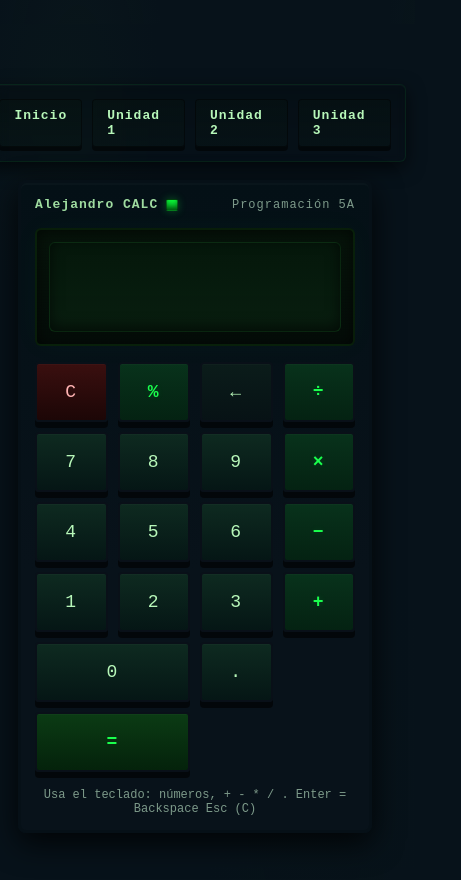
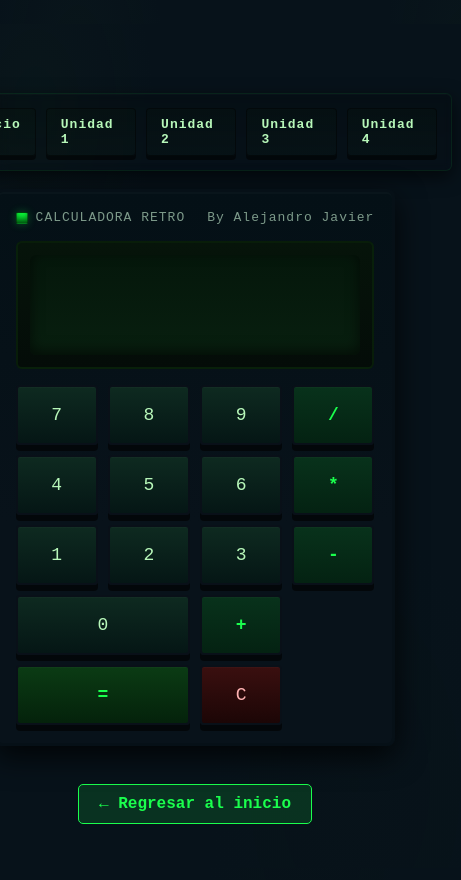
Before and after one commit to alejandrojavierlucas/Lucaspro, a plain HTML site: page calculadora.html in a window 390 px wide. Shown: the whole page, 461 px wide, since content can reach past the window. Drawn offline with Linux system fonts and the light colour scheme.

Commit message:
Update calculadora.html

```diff
--- a/calculadora.html
+++ b/calculadora.html
@@ -6,324 +6,269 @@
   <title>Calculadora Retro — Alejandro Javier</title>
 
   <style>
-    /* ------------------------
-       Retro 80s LCD Green Theme + Top Nav
-       ------------------------ */
-    :root{
-      --bg:#07121a;
-      --panel:#0c1620;
-      --lcd-bg:#081a10;
-      --lcd-glow:#1aff4d;
-      --button:#0f1b25;
-      --button-edge:#091018;
-      --accent:#1aff4d;
-      --text:#b7f7b9;
-      --muted:#7d9a8a;
-      --nav-bg:rgba(5,12,8,0.25);
-      --nav-border:rgba(26,255,80,0.08);
+    :root {
+      --bg: #07121a;
+      --panel: #0c1620;
+      --lcd-bg: #081a10;
+      --lcd-glow: #1aff4d;
+      --button: #0f1b25;
+      --button-edge: #091018;
+      --accent: #1aff4d;
+      --text: #b7f7b9;
+      --muted: #7d9a8a;
+      --nav-bg: rgba(5, 12, 8, 0.25);
+      --nav-border: rgba(26, 255, 80, 0.08);
     }
 
-    html,body{
-      height:100%;
-      margin:0;
-      font-family:"Courier New",Courier,monospace;
-      background:
-        radial-gradient(ellipse at 20% 10%,rgba(26,60,30,0.09) 0%,transparent 20%),
-        radial-gradient(ellipse at 80% 90%,rgba(10,30,10,0.06) 0%,transparent 25%),
-        var(--bg);
-      display:flex;
-      align-items:center;
-      justify-content:center;
-      padding:24px;
-      color:var(--text);
-      flex-direction:column;
-      gap:18px;
+    html, body {
+      height: 100%;
+      margin: 0;
+      font-family: "Courier New", Courier, monospace;
+      background: radial-gradient(ellipse at 20% 10%, rgba(26, 60, 30, 0.09) 0%, transparent 20%),
+                  radial-gradient(ellipse at 80% 90%, rgba(10, 30, 10, 0.06) 0%, transparent 25%),
+                  var(--bg);
+      display: flex;
+      align-items: center;
+      justify-content: center;
+      padding: 24px;
+      color: var(--text);
+      flex-direction: column;
+      gap: 18px;
     }
 
-    /* === Top Navigation (retro style) === */
     .topnav {
-      width:100%;
-      max-width:920px;
-      display:flex;
-      justify-content:center;
-      gap:10px;
-      padding:14px; /* más espacio interno */
-      margin-top:25px; /* 💡 baja la barra un poco */
-      background:linear-gradient(180deg,rgba(0,0,0,0.18),rgba(0,0,0,0.06));
-      border:1px solid var(--nav-border);
-      border-radius:6px;
-      box-shadow:0 6px 18px rgba(0,0,0,0.6),inset 0 1px 0 rgba(255,255,255,0.02);
-      backdrop-filter:blur(4px);
+      width: 100%;
+      max-width: 920px;
+      display: flex;
+      justify-content: center;
+      gap: 10px;
+      padding: 14px;
+      margin-top: 25px;
+      background: linear-gradient(180deg, rgba(0, 0, 0, 0.18), rgba(0, 0, 0, 0.06));
+      border: 1px solid var(--nav-border);
+      border-radius: 6px;
+      box-shadow: 0 6px 18px rgba(0, 0, 0, 0.6), inset 0 1px 0 rgba(255, 255, 255, 0.02);
+      backdrop-filter: blur(4px);
     }
 
     .topnav a {
-      display:inline-block;
-      padding:8px 14px;
-      color:var(--text);
-      text-decoration:none;
-      font-weight:700;
-      font-size:13px;
-      border-radius:4px;
-      border:1px solid rgba(0,0,0,0.45);
-      background:linear-gradient(180deg,rgba(5,20,10,0.25),rgba(10,30,12,0.12));
-      box-shadow:0 4px 0 rgba(0,0,0,0.55);
-      transition:transform .08s linear,box-shadow .08s linear,box-shadow .18s ease,color .18s ease;
-      letter-spacing:1px;
+      padding: 8px 14px;
+      color: var(--text);
+      text-decoration: none;
+      font-weight: 700;
+      font-size: 13px;
+      border-radius: 4px;
+      border: 1px solid rgba(0, 0, 0, 0.45);
+      background: linear-gradient(180deg, rgba(5, 20, 10, 0.25), rgba(10, 30, 12, 0.12));
+      box-shadow: 0 4px 0 rgba(0, 0, 0, 0.55);
+      letter-spacing: 1px;
     }
 
-    .topnav a:hover{
-      color:var(--accent);
-      text-shadow:0 0 6px rgba(26,255,85,0.4);
-      transform:translateY(2px);
-      box-shadow:0 2px 0 rgba(0,0,0,0.6),0 0 18px rgba(26,255,85,0.15);
+    .topnav a:hover {
+      color: var(--accent);
+      text-shadow: 0 0 6px rgba(26, 255, 85, 0.4);
+      transform: translateY(2px);
+      box-shadow: 0 2px 0 rgba(0, 0, 0, 0.6), 0 0 18px rgba(26, 255, 85, 0.15);
     }
 
-    /* container */
-    .retro-wrap{
-      width:360px;
-      max-width:92vw;
-      background:linear-gradient(180deg,#041016 0%,#08121a 60%);
-      border:3px solid #061017;
-      box-shadow:0 10px 30px rgba(0,0,0,0.8),inset 0 2px 0 rgba(255,255,255,0.02);
-      padding:18px;
-      border-radius:8px;
-      display:flex;
-      flex-direction:column;
-      gap:16px;
-      position:relative;
+    .retro-wrap {
+      width: 360px;
+      max-width: 92vw;
+      background: linear-gradient(180deg, #041016 0%, #08121a 60%);
+      border: 3px solid #061017;
+      box-shadow: 0 10px 30px rgba(0, 0, 0, 0.8), inset 0 2px 0 rgba(255, 255, 255, 0.02);
+      padding: 18px;
+      border-radius: 8px;
+      display: flex;
+      flex-direction: column;
+      gap: 16px;
+      position: relative;
     }
 
-    /* header label retro */
-    .retro-header{
-      display:flex;
-      align-items:center;
-      gap:10px;
-      justify-content:space-between;
-      color:var(--muted);
-      font-size:13px;
-      letter-spacing:1px;
+    .retro-header {
+      display: flex;
+      align-items: center;
+      gap: 10px;
+      justify-content: space-between;
+      color: var(--muted);
+      font-size: 13px;
+      letter-spacing: 1px;
     }
 
-    .brand{
-      display:flex;
-      gap:8px;
-      align-items:center;
+    .brand {
+      display: flex;
+      gap: 8px;
+      align-items: center;
     }
 
-    .led{
-      width:10px;height:10px;
-      background:linear-gradient(180deg,#0bff3a,#007a15);
-      box-shadow:0 0 8px rgba(30,255,80,0.28),inset 0 -2px 4px rgba(0,0,0,0.3);
-      border-radius:2px;
-      border:1px solid rgba(0,0,0,0.5);
+    .led {
+      width: 10px;
+      height: 10px;
+      background: linear-gradient(180deg, #0bff3a, #007a15);
+      box-shadow: 0 0 8px rgba(30, 255, 80, 0.28), inset 0 -2px 4px rgba(0, 0, 0, 0.3);
+      border-radius: 2px;
+      border: 1px solid rgba(0, 0, 0, 0.5);
     }
 
-    /* lcd panel */
-    .lcd{
-      background:repeating-linear-gradient(to bottom,rgba(0,0,0,0.04) 0px,rgba(0,0,0,0.04) 1px,transparent 1px,transparent 3px),
-                 linear-gradient(180deg,rgba(6,20,10,1),rgba(4,12,8,1));
-      border-radius:6px;
-      padding:12px;
-      border:2px solid rgba(10,40,10,0.6);
-      box-shadow:0 0 30px rgba(10,240,80,0.03),inset 0 2px 14px rgba(0,0,0,0.6);
+    .lcd {
+      background: linear-gradient(180deg, rgba(6, 20, 10, 1), rgba(4, 12, 8, 1));
+      border-radius: 6px;
+      padding: 12px;
+      border: 2px solid rgba(10, 40, 10, 0.6);
     }
 
-    .lcd-screen{
-      height:76px;
-      background:linear-gradient(180deg,#05170b 0%,#081f0f 100%);
-      border-radius:6px;
-      display:flex;
-      align-items:center;
-      justify-content:flex-end;
-      padding:12px 16px;
-      box-shadow:inset 0 -4px 14px rgba(0,0,0,0.6);
-      overflow:hidden;
-      border:1px solid rgba(20,80,30,0.25);
-      position:relative;
+    .lcd-screen {
+      height: 76px;
+      background: linear-gradient(180deg, #05170b 0%, #081f0f 100%);
+      border-radius: 6px;
+      display: flex;
+      align-items: center;
+      justify-content: flex-end;
+      padding: 12px 16px;
+      box-shadow: inset 0 -4px 14px rgba(0, 0, 0, 0.6);
     }
 
-    #ans{
-      width:100%;
-      background:transparent;
-      border:none;
-      outline:none;
-      color:var(--lcd-glow);
-      font-size:30px;
-      line-height:1;
-      font-weight:700;
-      letter-spacing:2px;
-      text-align:right;
-      font-family:"Courier New",monospace;
-      text-shadow:0 0 6px rgba(26,255,85,0.25),0 0 12px rgba(26,255,85,0.12);
+    #ans {
+      width: 100%;
+      background: transparent;
+      border: none;
+      color: var(--lcd-glow);
+      font-size: 30px;
+      font-weight: 700;
+      letter-spacing: 2px;
+      text-align: right;
+      font-family: "Courier New", monospace;
+      text-shadow: 0 0 6px rgba(26, 255, 85, 0.25), 0 0 12px rgba(26, 255, 85, 0.12);
     }
 
-    .lcd-screen::after{
-      content:"";
-      position:absolute;
-      inset:0;
-      background:linear-gradient(transparent 60%,rgba(0,0,0,0.06) 61%);
-      mix-blend-mode:overlay;
-      pointer-events:none;
+    .keys {
+      display: grid;
+      grid-template-columns: repeat(4, 1fr);
+      gap: 10px;
     }
 
-    .keys{
-      display:grid;
-      grid-template-columns:repeat(4,1fr);
-      gap:10px;
+    .key {
+      background: linear-gradient(180deg, #0b1c1a 0%, #071215 100%);
+      border: 2px solid var(--button-edge);
+      height: 56px;
+      border-radius: 4px;
+      display: flex;
+      align-items: center;
+      justify-content: center;
+      font-size: 18px;
+      color: var(--text);
+      box-shadow: 0 6px 0 rgba(0, 0, 0, 0.6), inset 0 1px 0 rgba(255, 255, 255, 0.02);
+      cursor: pointer;
+      user-select: none;
     }
 
-    .key{
-      background:linear-gradient(180deg,#0b1c1a 0%,#071215 100%);
-      border:2px solid var(--button-edge);
-      height:56px;
-      border-radius:4px;
-      display:flex;
-      align-items:center;
-      justify-content:center;
-      font-size:18px;
-      color:var(--text);
-      box-shadow:0 6px 0 rgba(0,0,0,0.6),inset 0 1px 0 rgba(255,255,255,0.02);
-      cursor:pointer;
-      user-select:none;
-      transition:transform 0.08s linear,box-shadow 0.08s linear,background 0.12s ease;
-      letter-spacing:1px;
+    .key:active, .key.pressed {
+      transform: translateY(4px);
+      box-shadow: 0 2px 0 rgba(0, 0, 0, 0.6);
     }
 
-    .key:active,.key.pressed{
-      transform:translateY(4px);
-      box-shadow:0 2px 0 rgba(0,0,0,0.6);
+    .key.num { background: linear-gradient(180deg, #0e2a20, #051615); }
+    .key.op { background: linear-gradient(180deg, #08321b, #042212); color: var(--accent); font-weight: 700; }
+    .key.clear { background: linear-gradient(180deg, #3a0f0f, #1c0606); color: #ffb3b3; }
+    .key.zero { grid-column: span 2; }
+    .key.equal { grid-column: span 2; background: linear-gradient(180deg, #0b3b14, #04220b); color: var(--accent); font-weight: 800; }
+
+    .note {
+      font-size: 12px;
+      color: var(--muted);
+      text-align: center;
     }
 
-    .key.num{background:linear-gradient(180deg,#0e2a20,#051615);}
-    .key.op{background:linear-gradient(180deg,#08321b,#042212);color:var(--accent);font-weight:700;text-shadow:0 0 6px rgba(26,255,85,0.12);}
-    .key.clear{background:linear-gradient(180deg,#3a0f0f,#1c0606);color:#ffb3b3;}
-    .key.zero{grid-column:span 2;}
-    .key.equal{grid-column:span 2;background:linear-gradient(180deg,#0b3b14,#04220b);color:var(--accent);font-weight:800;}
-    .note{font-size:12px;color:var(--muted);text-align:center;}
+    .back-button {
+      margin-top: 20px;
+      padding: 10px 20px;
+      background-color: #1aff4d22;
+      color: var(--accent);
+      font-weight: bold;
+      border: 1px solid var(--accent);
+      border-radius: 5px;
+      text-decoration: none;
+      text-align: center;
+      transition: 0.3s;
+      display: inline-block;
+    }
 
-    @media (max-width:420px){
-      .retro-wrap{width:320px;padding:14px;}
-      .lcd-screen{height:64px}
-      #ans{font-size:26px}
+    .back-button:hover {
+      background-color: var(--accent);
+      color: #07121a;
     }
   </style>
 </head>
 <body>
-  <nav class="topnav" aria-label="Navegación principal">
+  <nav class="topnav">
     <a href="index.html">Inicio</a>
     <a href="unidad1.html">Unidad 1</a>
     <a href="unidad2.html">Unidad 2</a>
     <a href="unidad3.html">Unidad 3</a>
+    <a href="unidad4.html">Unidad 4</a>
   </nav>
 
-  <div class="retro-wrap" role="application" aria-label="Calculadora retro">
+  <div class="retro-wrap">
     <div class="retro-header">
       <div class="brand">
-        <div style="font-weight:700;color:#9fdca0;font-size:13px">Alejandro CALC</div>
-        <div class="led" title="power"></div>
+        <div class="led"></div>
+        CALCULADORA RETRO
       </div>
-      <div style="font-size:12px;color:var(--muted)">Programación 5A</div>
+      <div>By Alejandro Javier</div>
     </div>
 
     <div class="lcd">
       <div class="lcd-screen">
-        <input id="ans" type="text" readonly value="">
+        <input type="text" id="ans" readonly />
       </div>
     </div>
 
     <div class="keys">
-      <div class="key clear" data-key="C">C</div>
-      <div class="key op" data-key="%">%</div>
-      <div class="key" data-key="Back">←</div>
-      <div class="key op" data-key="/">÷</div>
+      <div class="key num">7</div>
+      <div class="key num">8</div>
+      <div class="key num">9</div>
+      <div class="key op">/</div>
 
-      <div class="key num" data-key="7">7</div>
-      <div class="key num" data-key="8">8</div>
-      <div class="key num" data-key="9">9</div>
-      <div class="key op" data-key="*">×</div>
+      <div class="key num">4</div>
+      <div class="key num">5</div>
+      <div class="key num">6</div>
+      <div class="key op">*</div>
 
-      <div class="key num" data-key="4">4</div>
-      <div class="key num" data-key="5">5</div>
-      <div class="key num" data-key="6">6</div>
-      <div class="key op" data-key="-">−</div>
+      <div class="key num">1</div>
+      <div class="key num">2</div>
+      <div class="key num">3</div>
+      <div class="key op">-</div>
 
-      <div class="key num" data-key="1">1</div>
-      <div class="key num" data-key="2">2</div>
-      <div class="key num" data-key="3">3</div>
-      <div class="key op" data-key="+">+</div>
-
-      <div class="key num zero" data-key="0">0</div>
-      <div class="key num" data-key=".">.</div>
-      <div class="key equal" data-key="=">=</div>
+      <div class="key num zero">0</div>
+      <div class="key op">+</div>
+      <div class="key equal">=</div>
+      <div class="key clear">C</div>
     </div>
-
-    <div class="note">Usa el teclado: números, + - * / . Enter = Backspace Esc (C)</div>
   </div>
 
+  <a href="index.html" class="back-button">← Regresar al inicio</a>
+
   <script>
-    (function(){
-      const display=document.getElementById('ans');
-      const keys=Array.from(document.querySelectorAll('.key'));
-      let current='';
+    const output = document.getElementById('ans');
+    const keys = document.querySelectorAll('.key');
 
-      function refresh(){display.value=current;}
-      function append(val){
-        if(/^[+\-*/%]$/.test(val)&&current==='')return;
-        current+=val;refresh();
-      }
-      function clearAll(){current='';refresh();}
-      function back(){current=current.slice(0,-1);refresh();}
-      function compute(){
-        if(!current)return;
-        let expr=current.replace(/×/g,'*').replace(/÷/g,'/').replace(/−/g,'-');
-        expr=expr.replace(/(\d+(\.\d+)?)%/g,'($1/100)');
-        try{
-          let res=eval(expr);
-          if(typeof res==='number'&&!Number.isInteger(res))res=Math.round(res*1e9)/1e9;
-          current=String(res);
-        }catch(e){current='Error';}
-        refresh();
-      }
+    keys.forEach(key => {
+      key.addEventListener('click', () => {
+        const val = key.textContent;
 
-      keys.forEach(k=>{
-        k.addEventListener('click',()=>{
-          const key=k.getAttribute('data-key');
-          k.classList.add('pressed');
-          setTimeout(()=>k.classList.remove('pressed'),110);
-          if(key==='C'){clearAll();return;}
-          if(key==='Back'){back();return;}
-          if(key==='='){compute();return;}
-          append(key);
-        });
+        if (key.classList.contains('num') || key.classList.contains('op')) {
+          output.value += val;
+        } else if (key.classList.contains('equal')) {
+          try {
+            output.value = eval(output.value);
+          } catch (e) {
+            output.value = 'Error';
+          }
+        } else if (key.classList.contains('clear')) {
+          output.value = '';
+        }
       });
-
-      window.addEventListener('keydown',e=>{
-        const key=e.key;
-        if(key==='Enter'||key==='='){e.preventDefault();animateKey('=');compute();return;}
-        if(key==='Escape'){e.preventDefault();animateKey('C');clearAll();return;}
-        if(key==='Backspace'){e.preventDefault();animateKey('Back');back();return;}
-        if(/^[0-9+\-*/.%]$/.test(key)){e.preventDefault();animateKey(key);append(key);}
-      });
-
-      function animateKey(key){
-        const btn=keys.find(b=>{
-          const k=b.getAttribute('data-key');
-          if(key==='/'||key==='*'||key==='='||key==='Backspace'||key==='Escape')return(
-            (key==='/'&&k==='/')||
-            (key==='*'&&k==='*')||
-            (key==='='&&k==='=')||
-            (key==='Backspace'&&k==='Back')||
-            (key==='Escape'&&k==='C')
-          );
-          return k===key;
-        });
-        if(btn){
-          btn.classList.add('pressed');
-          setTimeout(()=>btn.classList.remove('pressed'),120);
-        }
-      }
-      clearAll();
-    })();
+    });
   </script>
 </body>
 </html>
```
